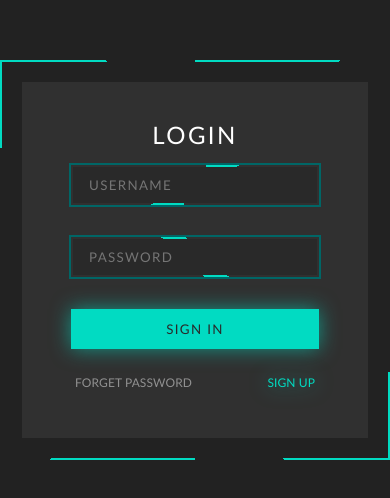
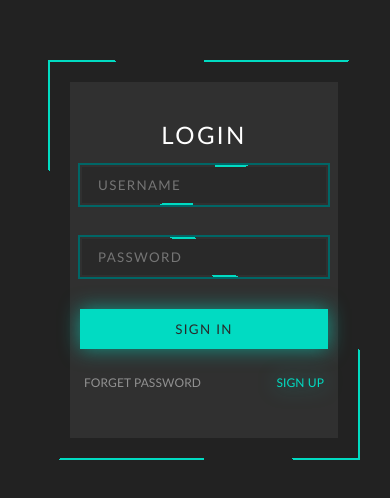
Before and after one commit to hossainpgmr/animated-login-form, a plain HTML site: page index.html in a window 390 px wide. Shown: the part 162-660 px from the top of the page. Drawn offline with Linux system fonts and the light colour scheme.

Commit message:
mobile width responsive

```diff
--- a/style.css
+++ b/style.css
@@ -159,3 +159,10 @@ form h2 {
   color: #01dbc2;
   filter: drop-shadow(0 0 10px #01dbc298);
 }
+@media (width <= 400px) {
+  body {
+    width: 80%;
+    margin-left: 3em;
+    margin-right: 3em;
+  }
+}
```
